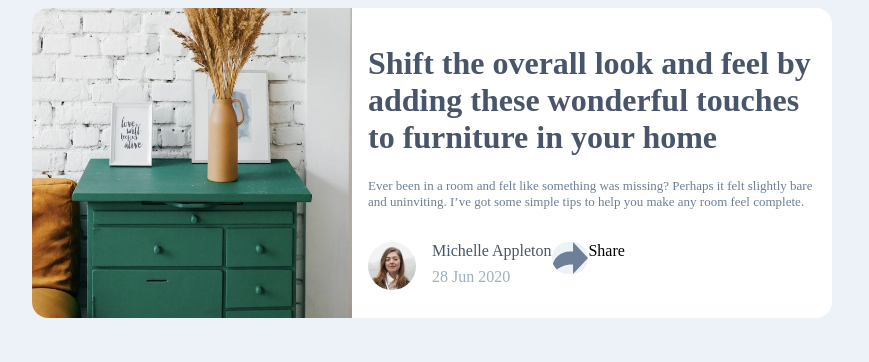
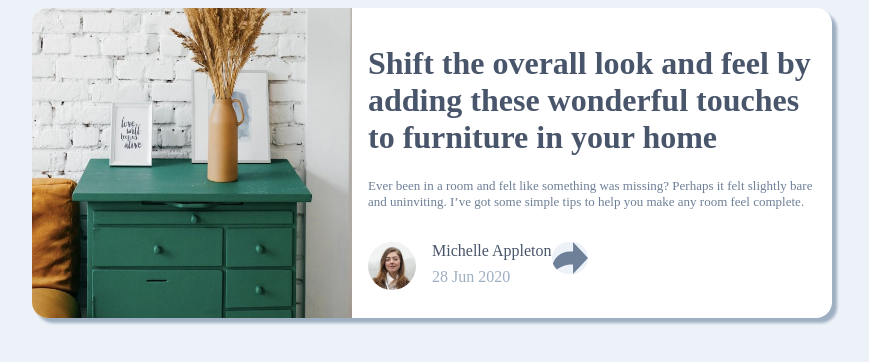
Before and after one commit to mvassaramo/article-preview-component, a plain HTML site: page index.html in a window 1280 px wide. Shown: the whole page, without its empty margins (208-1077 px from the left). Drawn offline with Linux system fonts and the light colour scheme; a web font is replaced by a local one.

Commit message:
fix box shadow, add wrapper for share cta

```diff
--- a/index.html
+++ b/index.html
@@ -39,8 +39,12 @@
               28 Jun 2020
             </p>
           </div>
-          <img class="share-icon" alt="share icon" src="./images/icon-share.svg">
-          Share
+
+          <div class="share-wrapper">
+            <img class="share-icon" alt="share icon" src="./images/icon-share.svg">
+            <!-- TODO: SHARE -->
+          </div>
+
         </div>
       </div>
   </div>
--- a/styles/main.css
+++ b/styles/main.css
@@ -7,7 +7,7 @@
   flex-direction: column;
   background-color: white;
   border-radius: 1rem;
-  box-shadow: 5px px 3px hsl(212, 23%, 69%);
+  box-shadow: 5px 5px 3px hsl(212, 23%, 69%);
 }
 
 .background-image {
@@ -51,12 +51,10 @@
   margin-bottom: 2rem;
 }
 
-
 .author-image {
   border-radius: 12rem;
   height: 48px;
 }
-
 
 .footer {
   display: flex;
```
